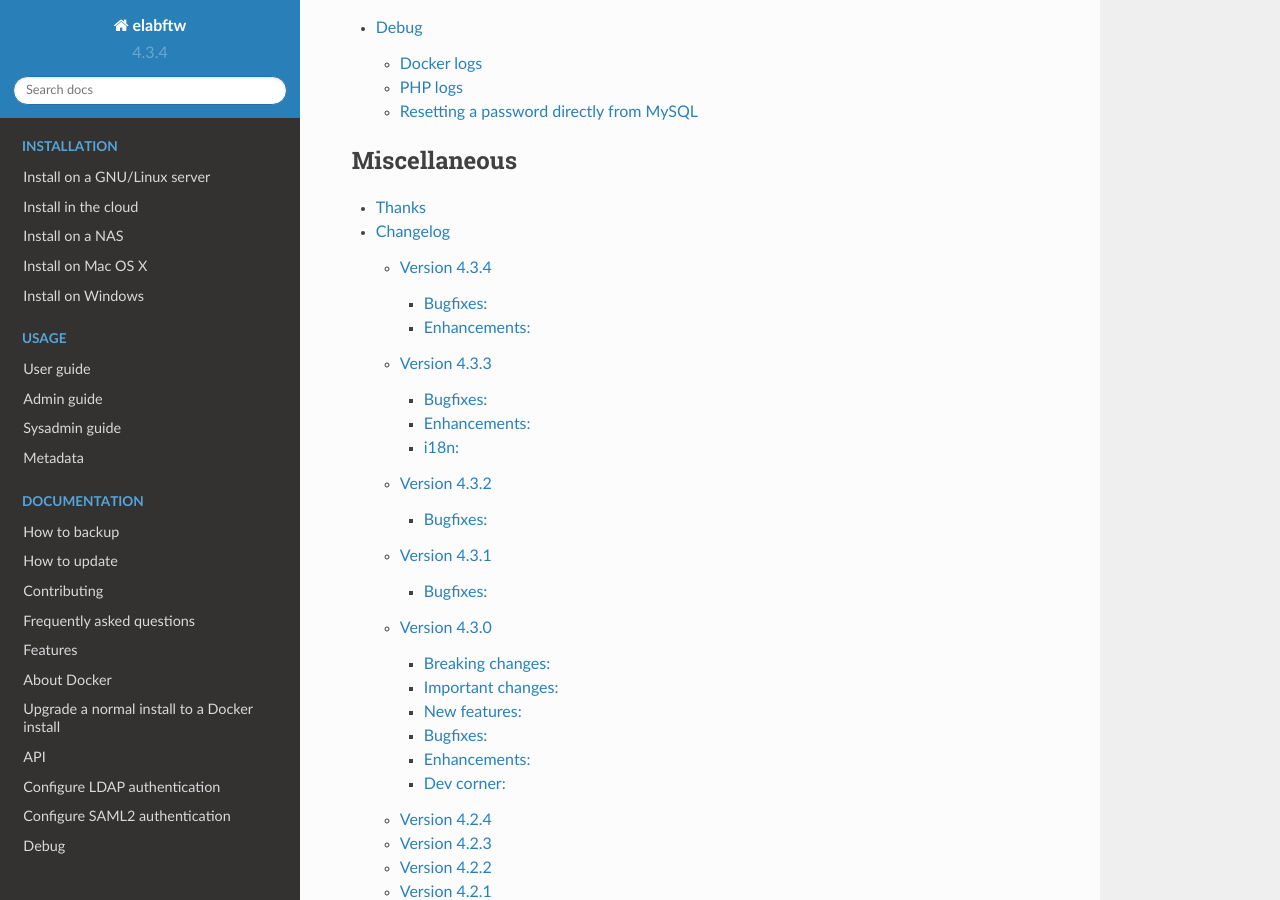
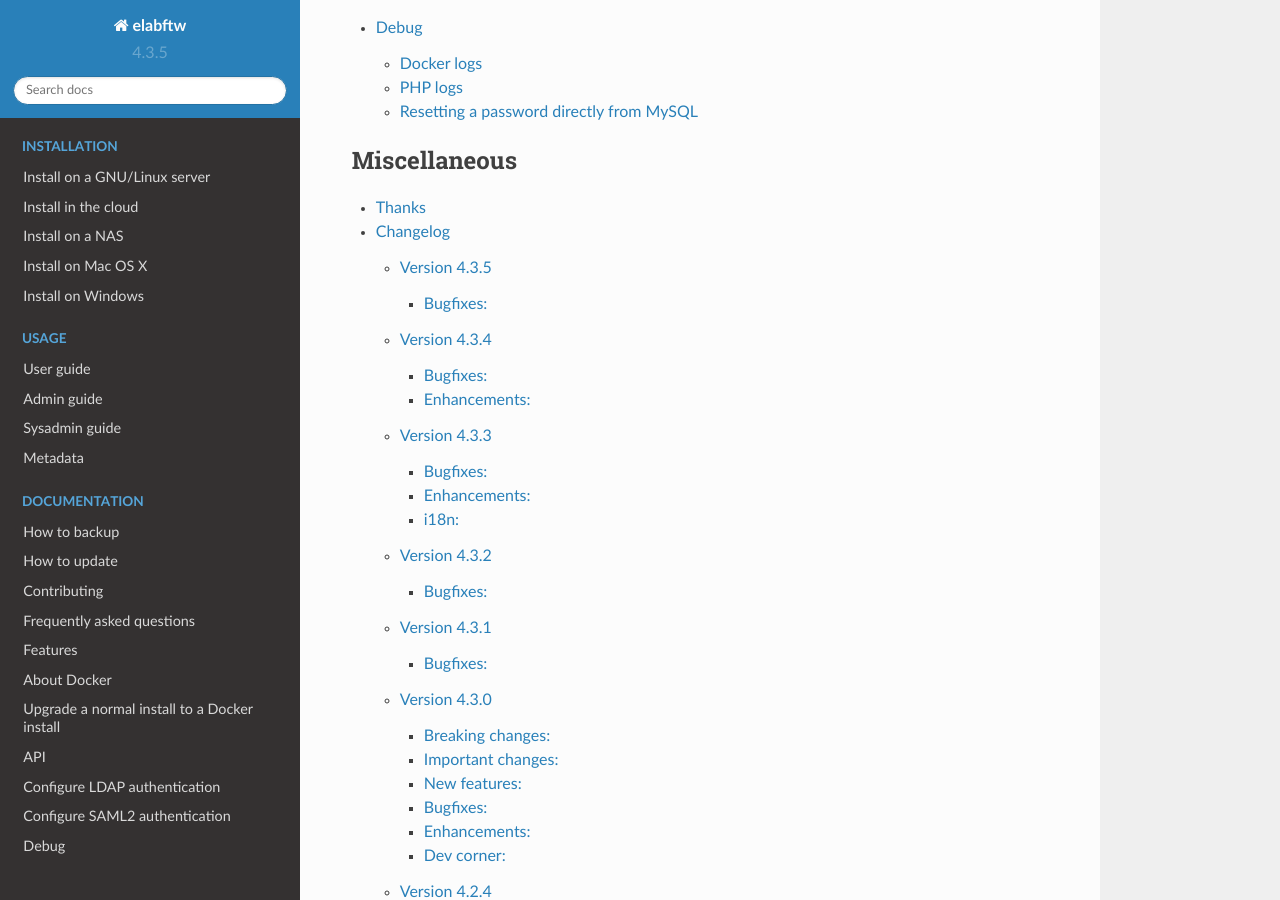
Before and after one commit to elabftw/elabdoc, a Sphinx documentation site: the page built from doc/index.rst, in a window 1280 px wide and 900 px high, scrolled down 7997 px. Built offline with Sphinx 7.4.7 and the Read the Docs theme 2.0.0, drawn with Linux system fonts in a browser that asks for light colours.

```diff
--- a/doc/conf.py
+++ b/doc/conf.py
@@ -52,9 +52,9 @@ copyright = '2012, Nicolas CARPi'
 # built documents.
 #
 # The short X.Y version.
-version = '4.3.4'
+version = '4.3.5'
 # The full version, including alpha/beta/rc tags.
-release = '4.3.4'
+release = '4.3.5'
 
 # The language for content autogenerated by Sphinx. Refer to documentation
 # for a list of supported languages.
```
Also changed, not shown: doc/changelog.rst (+7 -0 lines).
